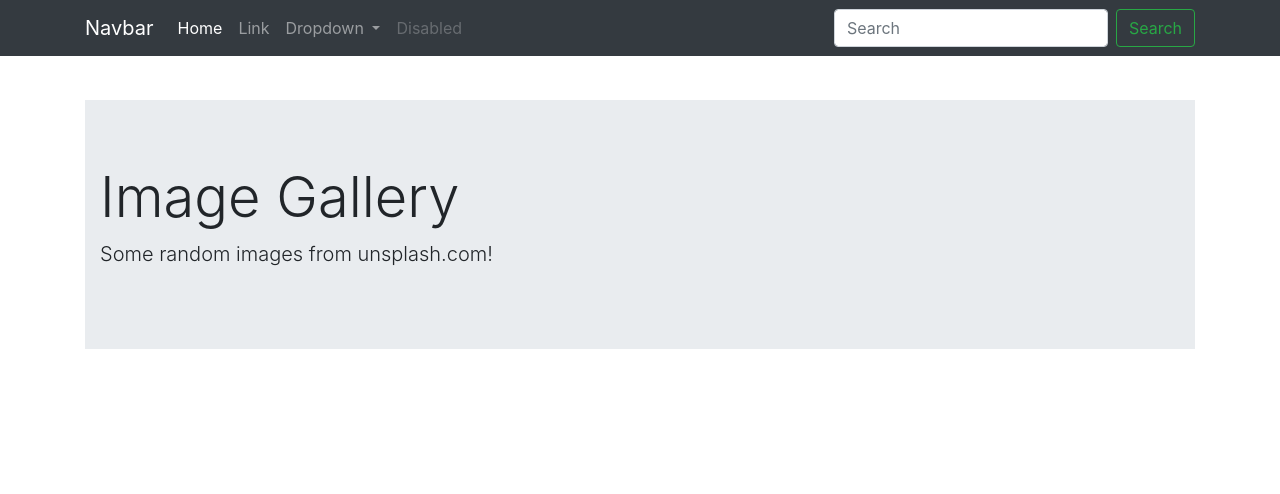
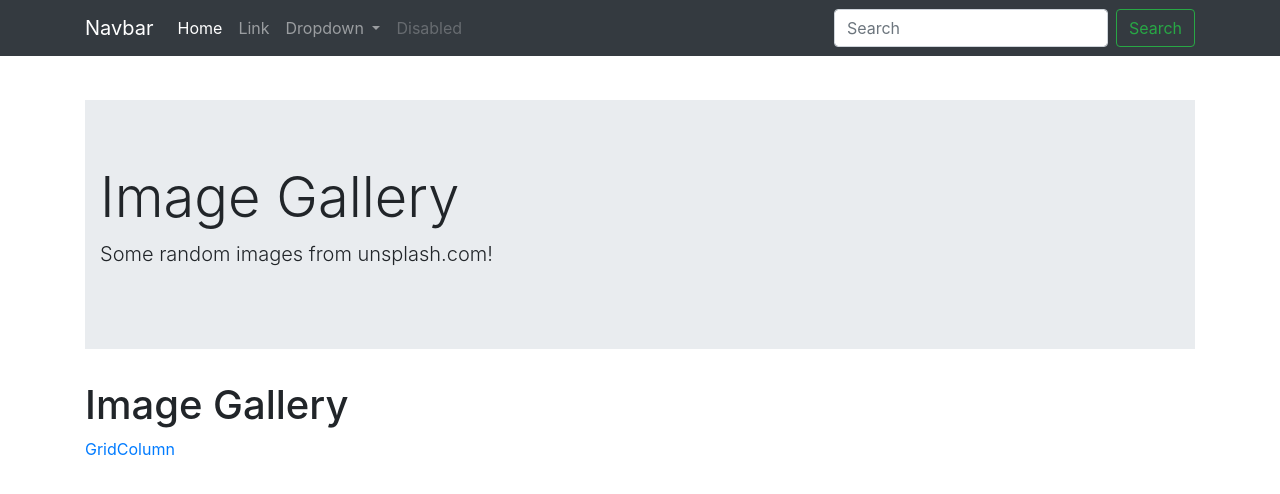
Before and after one commit to John-Kimani/landing_page_gallery, a plain HTML site: page index.html in a window 1280 px wide. Drawn offline with nearby package versions, Linux system fonts and the light colour scheme.

Commit message:
adds a view toggler

```diff
--- a/index.html
+++ b/index.html
@@ -79,7 +79,18 @@
         <!-- jumbotron ends -->
     </header>
 
-    <main></main>
+    <main>
+        <div class="container">
+            <div class="row">
+                <div class="col">
+                    <h1>Image Gallery</h1>
+                    <!-- view toggler start -->
+                    <span class="view-toggler"><a href="#0" id="grid" class="active">Grid</a><a href="#0" id="column">Column</a></span>
+                    <!-- view toggler end -->
+                </div>
+            </div>
+        </div>
+    </main>
     <footer></footer>
 </body>
 
```
